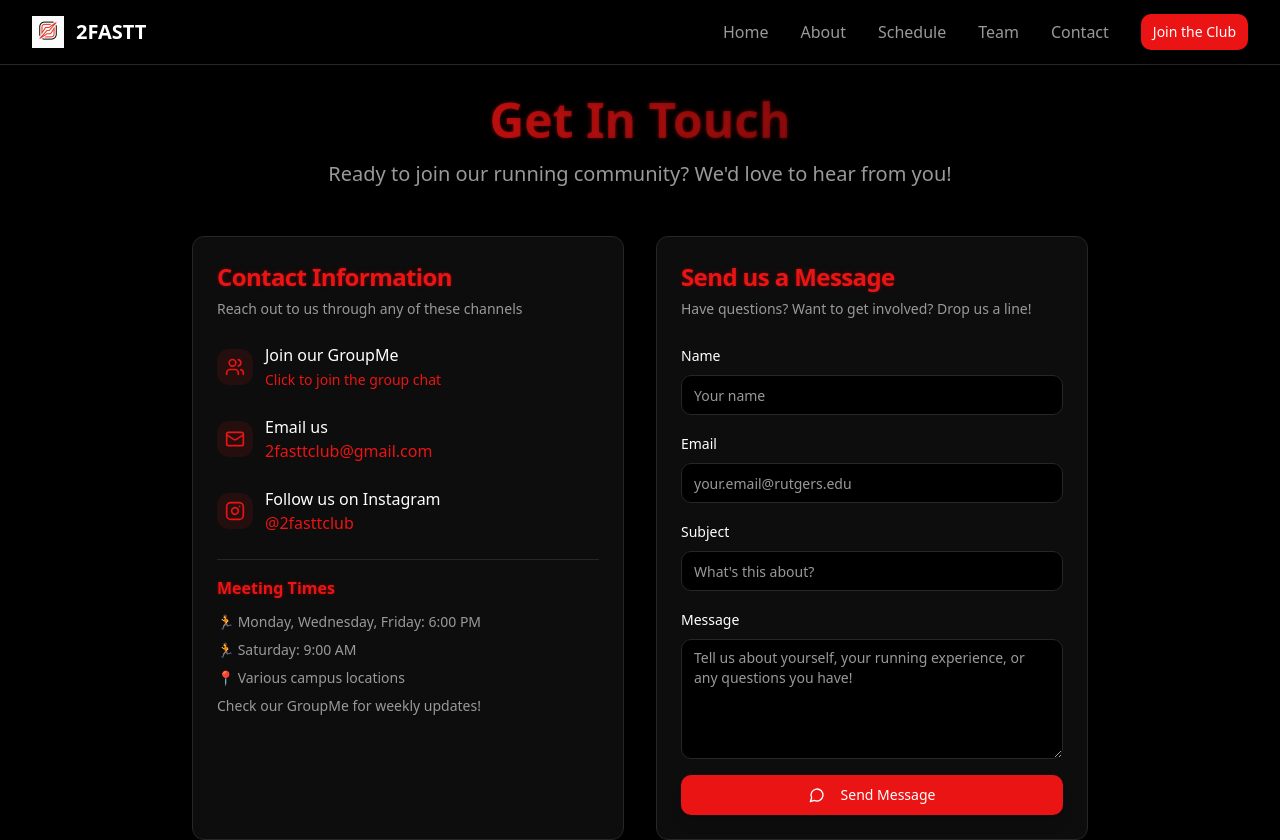
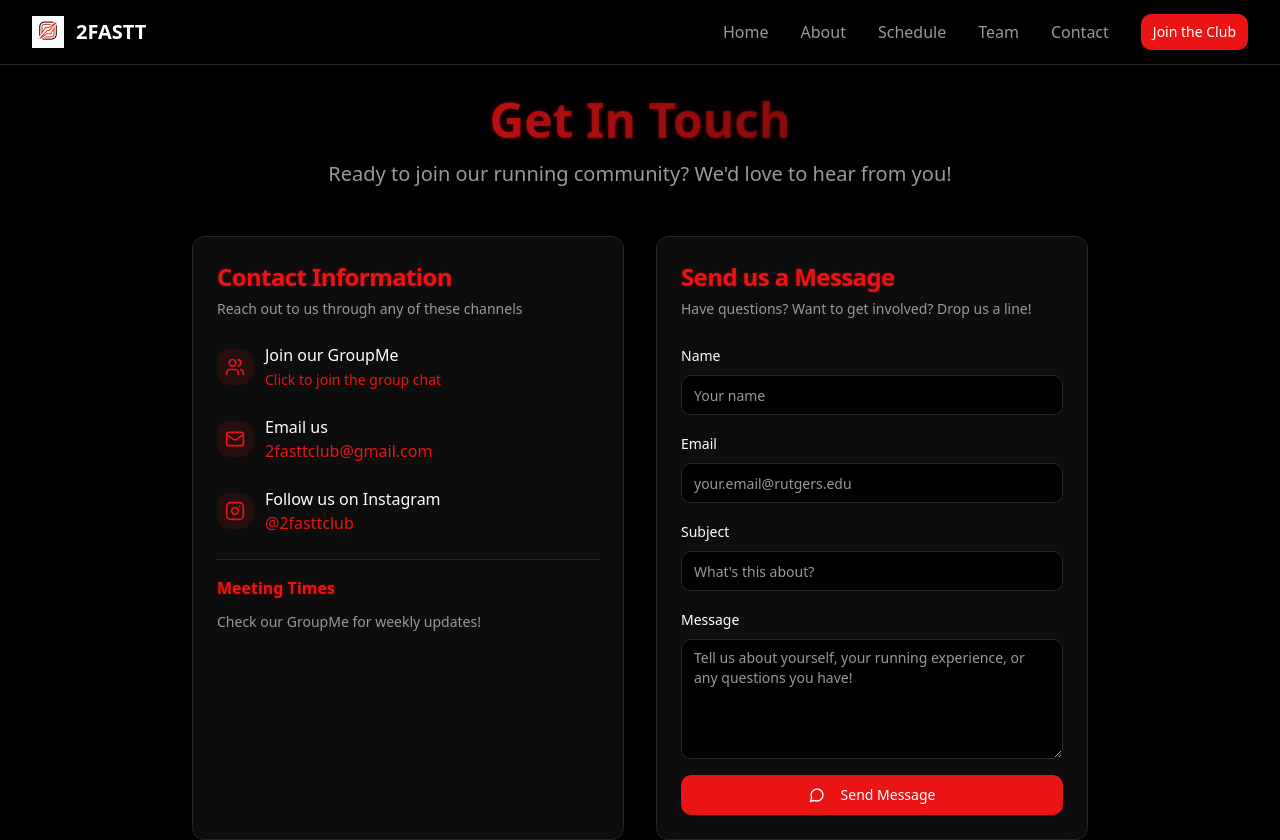
Before and after one commit to 2fasttclub/2fasttclub.github.io, a React (Vite) app: page /contact in a window 1280 px wide. Shown: the top 840 px of the page. Built offline with nearby package versions, Linux system fonts and the light colour scheme; the HTML template or start-up script is replaced by a standard one.

Commit message:
Remove schedule info from contact page

```diff
--- a/src/pages/Contact.tsx
+++ b/src/pages/Contact.tsx
@@ -119,9 +119,6 @@ const Contact = () => {
                 <div className="pt-4 border-t">
                   <h3 className="font-semibold mb-3 text-brand-red neon-glow-subtle">Meeting Times</h3>
                   <div className="space-y-2 text-sm text-muted-foreground">
-                    <p>🏃 Monday, Wednesday, Friday: 6:00 PM</p>
-                    <p>🏃 Saturday: 9:00 AM</p>
-                    <p>📍 Various campus locations</p>
                     <p>Check our GroupMe for weekly updates!</p>
                   </div>
                 </div>
```
